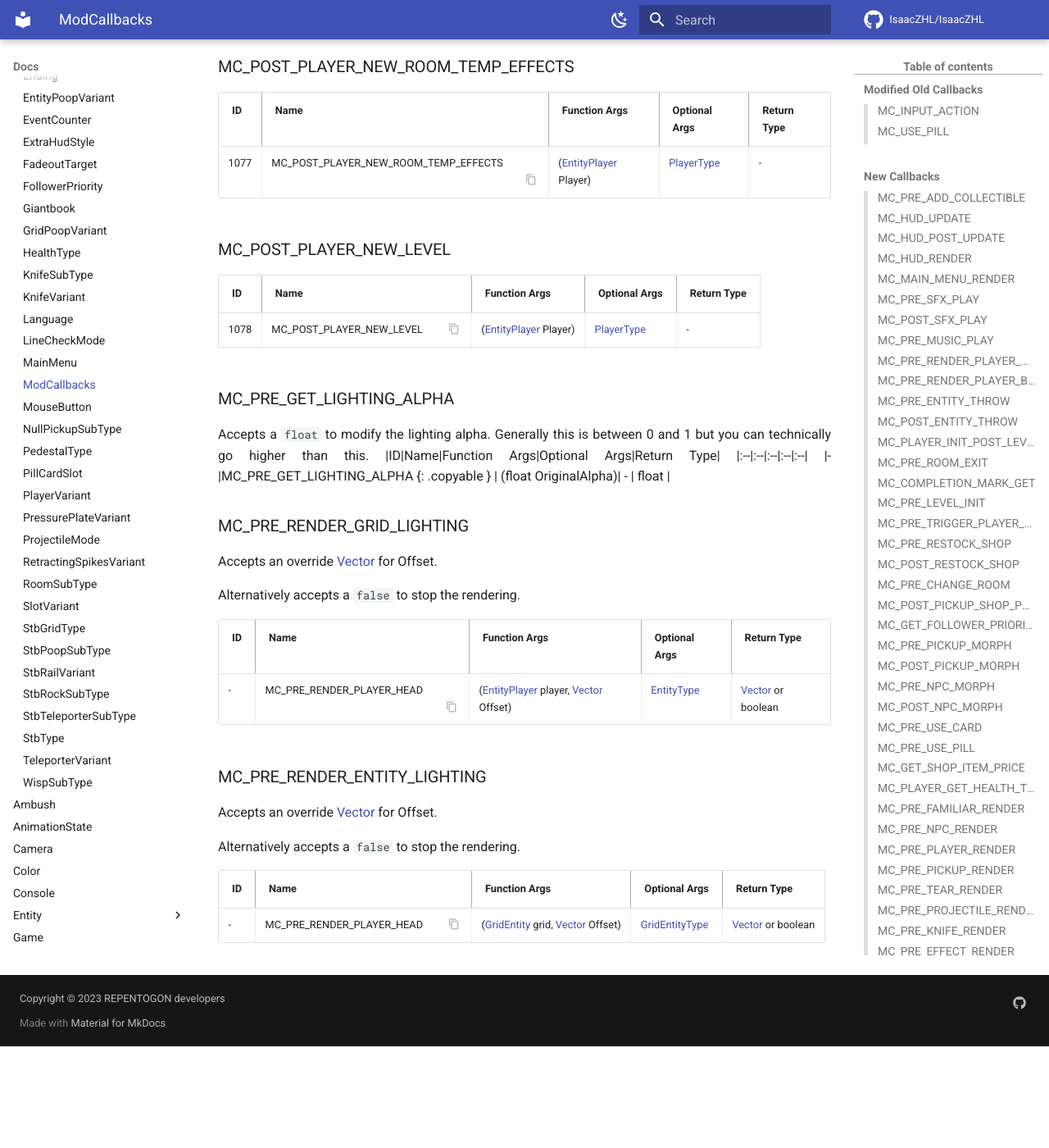
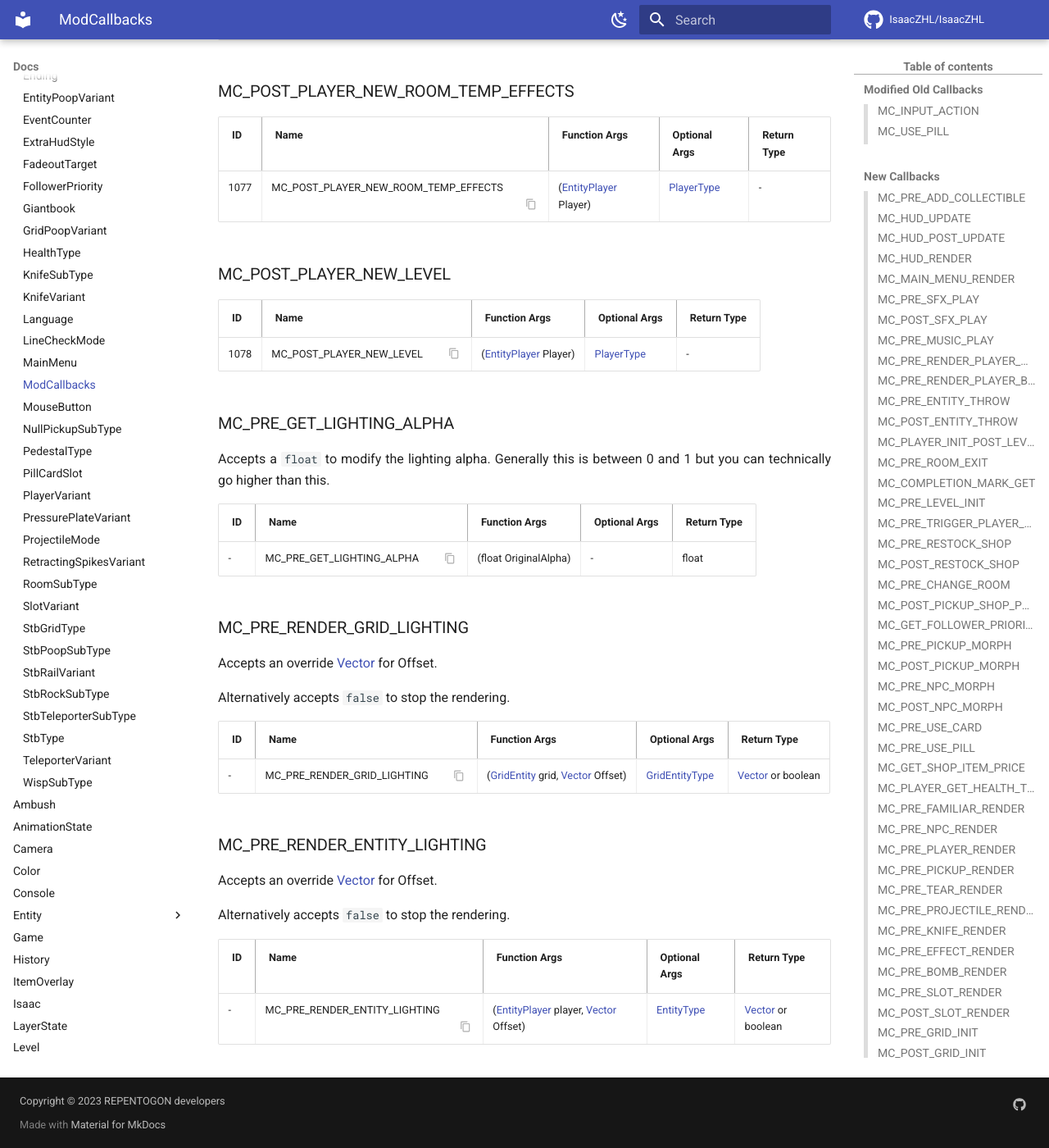
Before and after one commit to TeamREPENTOGON/REPENTOGON, an MkDocs documentation site: the page built from documentation/docs/enums/ModCallbacks.md, in a window 1280 px wide and 1400 px high, scrolled down 25326 px. Shown: the whole window at 82% size. Built offline with MkDocs 1.6.1 and Material for MkDocs 9.7.7, drawn with Linux system fonts in a browser that asks for light colours; comment, search, counter and statistics services are not loaded; the version menu is left out; before the commit the page ends 26602 px from its top, so only the background shows below that; some of the changed text lies outside the part shown.

Commit message:
slight doc cleanup

```diff
--- a/documentation/docs/enums/ModCallbacks.md
+++ b/documentation/docs/enums/ModCallbacks.md
@@ -688,6 +688,7 @@ Alternatively accepts ``true`` to cancel item overlay show
 
 ### MC_PRE_GET_LIGHTING_ALPHA
 Accepts a `float` to modify the lighting alpha. Generally this is between 0 and 1 but you can technically go higher than this.
+
 |ID|Name|Function Args|Optional Args|Return Type|
 |:--|:--|:--|:--|:--|
 |- |MC_PRE_GET_LIGHTING_ALPHA {: .copyable } | (float OriginalAlpha)| - | float |
@@ -695,17 +696,17 @@ Accepts a `float` to modify the lighting alpha. Generally this is between 0 and
 ### MC_PRE_RENDER_GRID_LIGHTING
 Accepts an override [Vector](https://wofsauge.github.io/IsaacDocs/rep/Vector.html) for Offset.
 
-Alternatively accepts a `false` to stop the rendering.
+Alternatively accepts `false` to stop the rendering.
 
 |ID|Name|Function Args|Optional Args|Return Type|
 |:--|:--|:--|:--|:--|
-|- |MC_PRE_RENDER_PLAYER_HEAD {: .copyable } | ([EntityPlayer](https://wofsauge.github.io/IsaacDocs/rep/EntityPlayer.html) player, [Vector](https://wofsauge.github.io/IsaacDocs/rep/Vector.html) Offset)| [EntityType](https://wofsauge.github.io/IsaacDocs/rep/enums/EntityType.html) | [Vector](https://wofsauge.github.io/IsaacDocs/rep/Vector.html) or boolean |
+|- |MC_PRE_RENDER_GRID_LIGHTING {: .copyable } | ([GridEntity](https://wofsauge.github.io/IsaacDocs/rep/EntityPlayer.html) grid, [Vector](https://wofsauge.github.io/IsaacDocs/rep/Vector.html) Offset)| [GridEntityType](https://wofsauge.github.io/IsaacDocs/rep/enums/GridEntityType.html) | [Vector](https://wofsauge.github.io/IsaacDocs/rep/Vector.html) or boolean |
 
 ### MC_PRE_RENDER_ENTITY_LIGHTING
 Accepts an override [Vector](https://wofsauge.github.io/IsaacDocs/rep/Vector.html) for Offset.
 
-Alternatively accepts a `false` to stop the rendering.
+Alternatively accepts `false` to stop the rendering.
 
-|ID|Name|Function Args|Optional Args|Return Type|
+ |ID|Name|Function Args|Optional Args|Return Type|
 |:--|:--|:--|:--|:--|
-|- |MC_PRE_RENDER_PLAYER_HEAD {: .copyable } | ([GridEntity](https://wofsauge.github.io/IsaacDocs/rep/EntityPlayer.html) grid, [Vector](https://wofsauge.github.io/IsaacDocs/rep/Vector.html) Offset)| [GridEntityType](https://wofsauge.github.io/IsaacDocs/rep/enums/GridEntityType.html) | [Vector](https://wofsauge.github.io/IsaacDocs/rep/Vector.html) or boolean |
+|- |MC_PRE_RENDER_ENTITY_LIGHTING {: .copyable } | ([EntityPlayer](https://wofsauge.github.io/IsaacDocs/rep/EntityPlayer.html) player, [Vector](https://wofsauge.github.io/IsaacDocs/rep/Vector.html) Offset)| [EntityType](https://wofsauge.github.io/IsaacDocs/rep/enums/EntityType.html) | [Vector](https://wofsauge.github.io/IsaacDocs/rep/Vector.html) or boolean |
```
